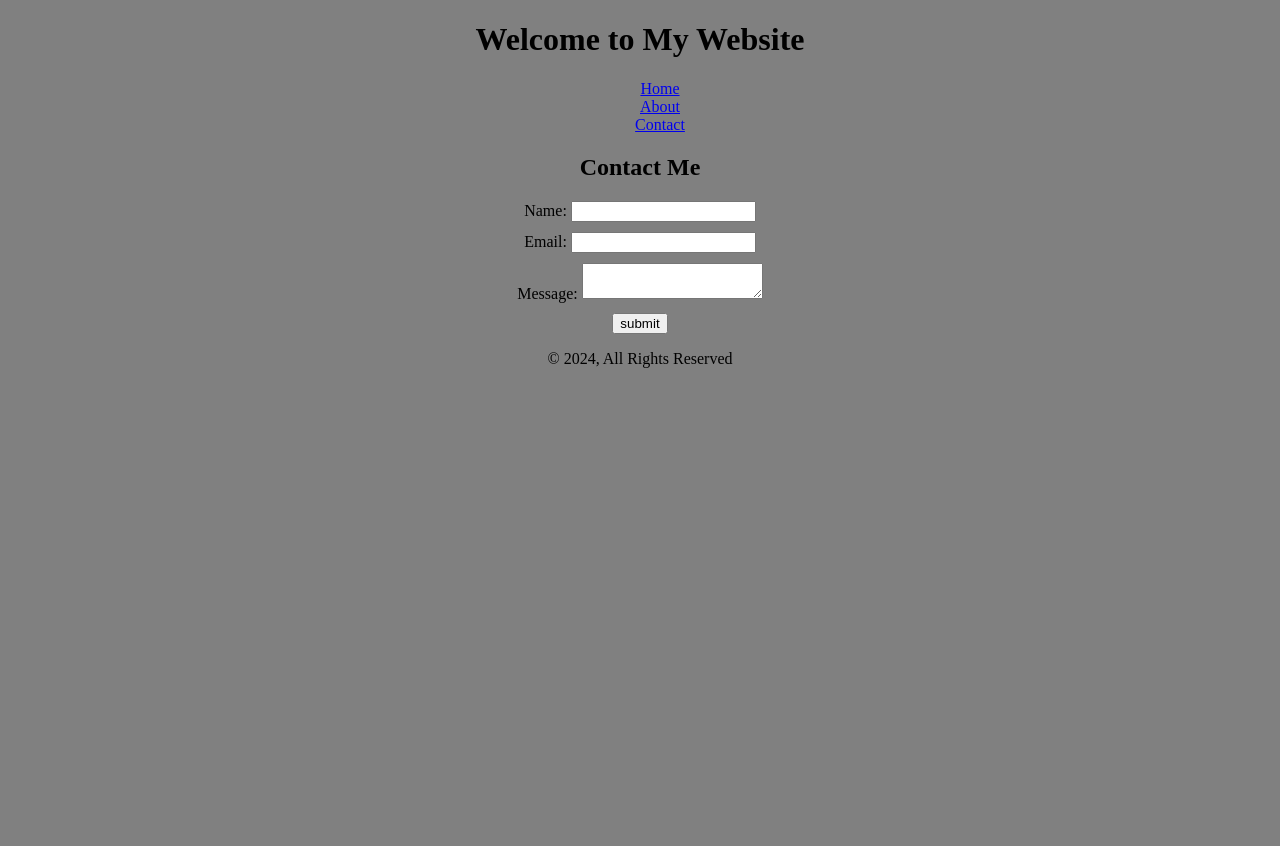
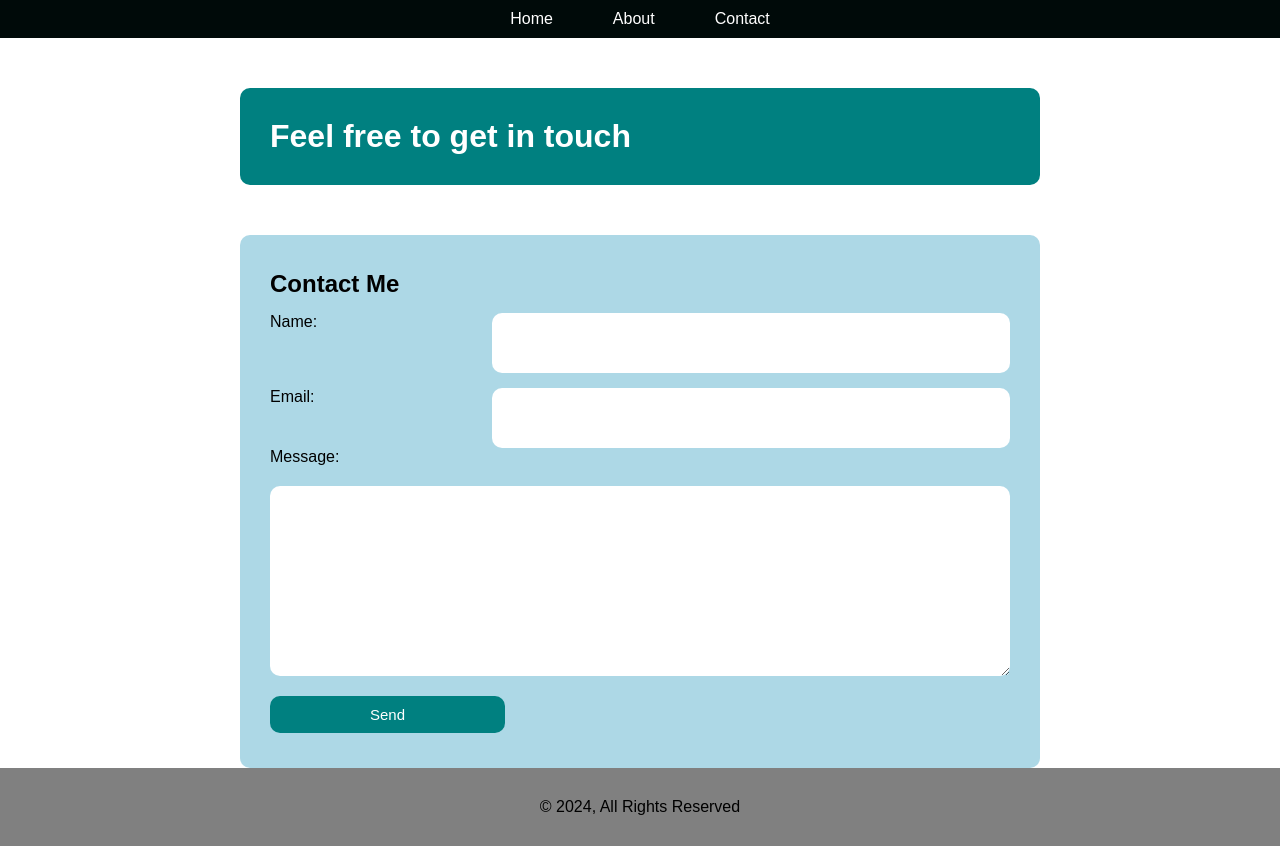
Before and after one commit to annashak25/web-development-project2, a plain HTML site: page contact.html in a window 1280 px wide. Before the commit the page ends 800 px from the top, so only its background shows below. Drawn offline with Linux system fonts and the light colour scheme.

Commit message:
about, contact, index, style fix

```diff
--- a/contact.html
+++ b/contact.html
@@ -6,40 +6,38 @@
   <link rel="stylesheet" href="style.css">
 </head>
 <body>
-<div class="container">
-  <header>
-    <h1>Welcome to My Website</h1>
-    <nav>
-      <ul>
-        <li><a href="index.html">Home</a></li>
-        <li><a href="about.html">About</a></li>
-        <li><a href="contact.html">Contact</a></li>
-      </ul>
-    </nav>
-  </header>
 
-  <section>
-    <h2>Contact Me</h2>
+  <nav>
+    <a href="index.html">Home</a>
+    <a href="about.html">About</a>
+    <a href="contact.html">Contact</a>
+  </nav>
+
+  <div class="wrapper">
+    <h1 class="head">Feel free to get in touch</h1>
+
+
     <form>
+      <h2>Contact Me</h2>
       <div class="form-group">
-        <label for="name">Name:</label>
-        <input type="text" name="name" id="name">
+        <label for="name" class="form-group-1">Name:</label>
+        <input type="text" name="name" id="name"  class="form-group-2">
       </div>
       <div class="form-group">
-        <label for="email">Email:</label>
-        <input type="email" name="email" id="email">
+        <label for="email"  class="form-group-1">Email:</label>
+        <input type="email" name="email" id="email"  class="form-group-2">
       </div>
-      <div class="form-group">
-        <label for="message">Message:</label>
-        <textarea name="message" id="message">
+      <div>
+        <label for="message"  class="form-group-1">Message:</label>
+        <textarea name="message" id="message" rows="10">
         </textarea>
       </div>
-      <div class="form-group">
-        <input type="submit" value="submit" class="submit-btn">
-      </div>
+
+        <input type="submit" value="Send" class="submit-btn">
+
     </form>
+  </div>
 
-  </section>
   <footer>
     <p>&copy; 2024, All Rights Reserved</p>
   </footer>
--- a/style.css
+++ b/style.css
@@ -1,30 +1,110 @@
-body
-{
-    background-color: grey;
-    text-align: center;
+* {
+    margin: 0;
+    padding: 0;
+    font-family: Arial;
+    box-sizing: border-box;
 }
-ul
-{
-    list-style: none;
-}
-.animal-image
-{
-    width: 300px;
-    height: 300px;
-    object-fit: contain;
-    margin-right: 40px;
-}
-.about-content
-{
+
+/* nav start */
+
+nav {
     display: flex;
     justify-content: center;
+    background-color: #000a09;
 }
-.container
-{
-    max-width: 90%;
+
+nav a {
+    display: inline-block;
+    color: white;
+    text-decoration: None;
+    padding: 10px 30px;
+    transition: background-color 0.3s;
+}
+
+nav a:hover {
+    background-color: green;
+}
+
+/* nav end */
+
+.wrapper {
+    max-width: 800px;
     margin: 0 auto;
 }
-.form-group
-{
-    margin-bottom: 10px;
+
+.wrapper .head {
+    margin: 50px 0;
 }
+
+footer {
+    text-align: center;
+    background-color: grey;
+    padding: 30px 0;
+}
+
+.head2, .head {
+    background-color: lightblue;
+    color: white;
+    padding: 30px;
+    border-radius: 10px;
+}
+
+.head {
+    background-color: teal;
+}
+
+.divider {
+    display: flex;
+}
+
+.about-text {
+    width: 50%;
+    background-color: lightgrey;
+    padding: 50px;
+}
+#dp {
+    width:50%;
+}
+
+form {
+    background-color: lightblue;
+    padding: 35px 30px;
+    border-radius: 10px;
+}
+
+.form-group {
+    display: flex;
+    margin-top: 15px;
+    height: 60px;
+}
+
+.form-group-1 {
+    width: 30%;
+}
+
+.form-group-2 {
+    width: 70%;
+}
+
+input {
+    padding-left: 20px;
+    font-size: 15px;
+    border: none;
+    border-radius: 10px;
+}
+
+#message {
+    border-radius: 10px;
+    border: none;
+    padding: 20px;
+    display: block;
+    width: 100%;
+    margin-top: 20px;
+}
+
+.submit-btn {
+    margin-top: 20px;
+    padding: 10px 100px;
+    background-color: teal;
+    color: white;
+}
```
Also changed, not shown: about.html (+19 -19 lines), index.html (+12 -15 lines).
